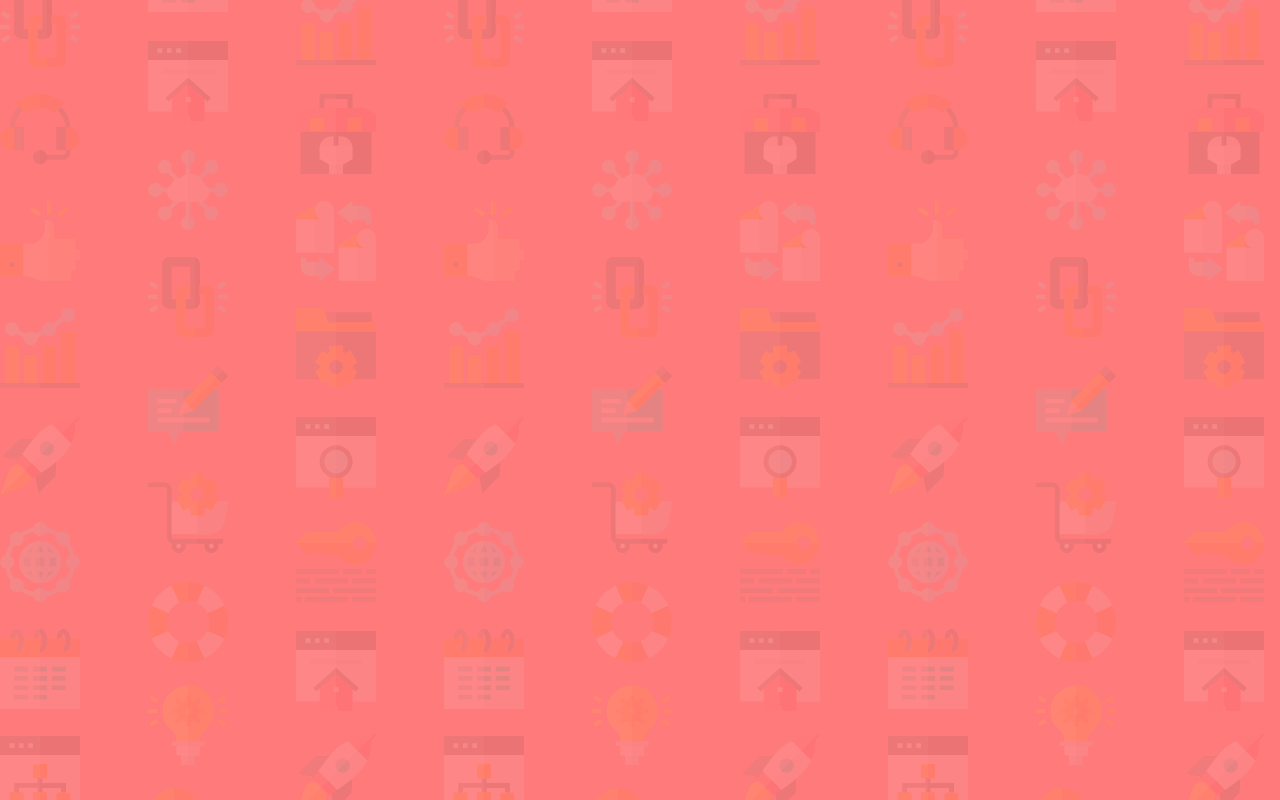
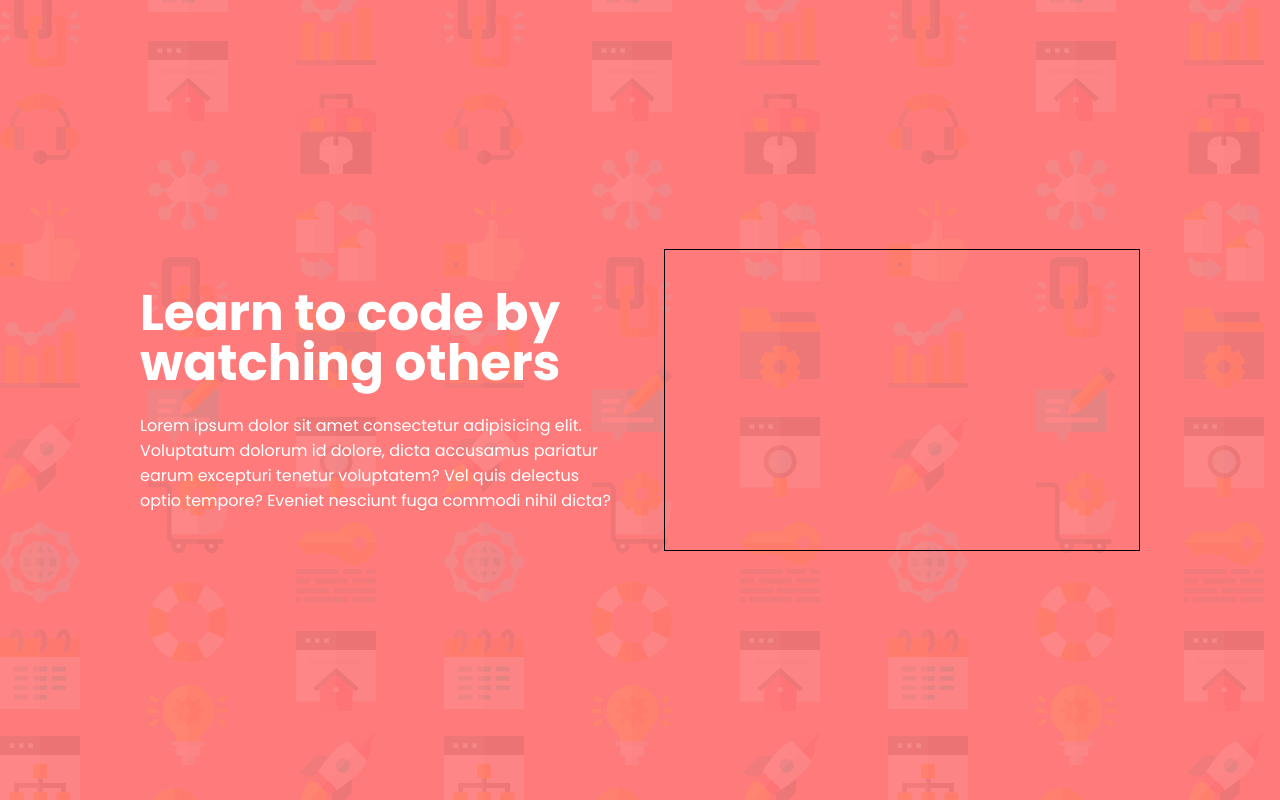
Before and after one commit to danadcm/intro-component-with-signup-form, a plain HTML site: page index.html in a window 1280 px wide. Drawn offline with Linux system fonts and the light colour scheme.

Commit message:
add content to left side container and style it

```diff
--- a/index.html
+++ b/index.html
@@ -6,6 +6,9 @@
   <meta name="viewport" content="width=device-width, initial-scale=1.0">
   <!-- displays site properly based on user's device -->
 
+  <link rel="preconnect" href="https://fonts.googleapis.com">
+  <link rel="preconnect" href="https://fonts.gstatic.com" crossorigin>
+  <link href="https://fonts.googleapis.com/css2?family=Poppins:wght@400;500;600;700&display=swap" rel="stylesheet">
   <link rel="icon" type="image/png" sizes="32x32" href="./images/favicon-32x32.png">
   <link rel="stylesheet" href="style.css">
   <title>Intro component with sign up form</title>
@@ -15,6 +18,22 @@
 
 <body>
 
+  <main>
+    <div class="left-side-content">
+      <h1>Learn to code by watching others</h1>
+      <p>Lorem ipsum dolor sit amet consectetur adipisicing elit. Voluptatum dolorum id dolore, dicta accusamus pariatur
+        earum excepturi tenetur voluptatem? Vel quis delectus optio tempore? Eveniet nesciunt fuga commodi nihil dicta?
+      </p>
+
+
+    </div>
+
+    <div class="right-side-content">
+
+    </div>
+
+
+  </main>
 
 
   <footer>
--- a/style.css
+++ b/style.css
@@ -8,4 +8,33 @@
   width: 100%;
   height: 100vh;
   background-color: hsl(0, 100%, 74%);
+  display: flex;
+  justify-content: center;
+  align-items: center;
+  font-family: "Poppins", sans-serif;
 }
+
+main {
+  max-width: 1000px;
+  height: 500px;
+  display: flex;
+  justify-content: center;
+  align-items: center;
+  gap: 50px;
+}
+
+.left-side-content {
+  color: white;
+  width: 50%;
+}
+
+h1 {
+  font-size: 50px;
+  line-height: 1;
+  margin-bottom: 25px;
+}
+.right-side-content {
+  width: 50%;
+  height: 300px;
+  border: 1px solid black;
+}
```
